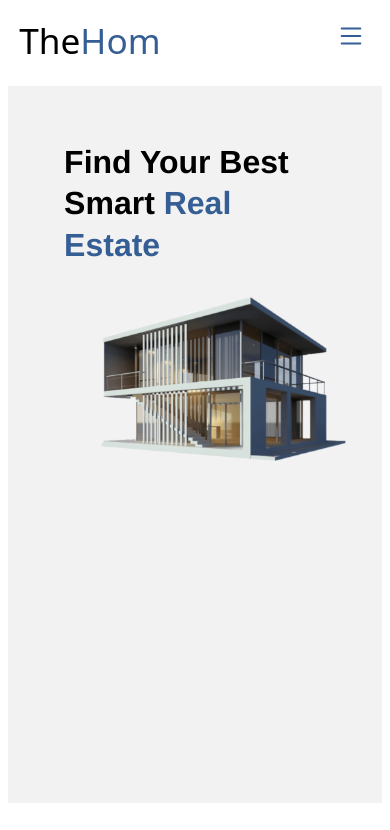
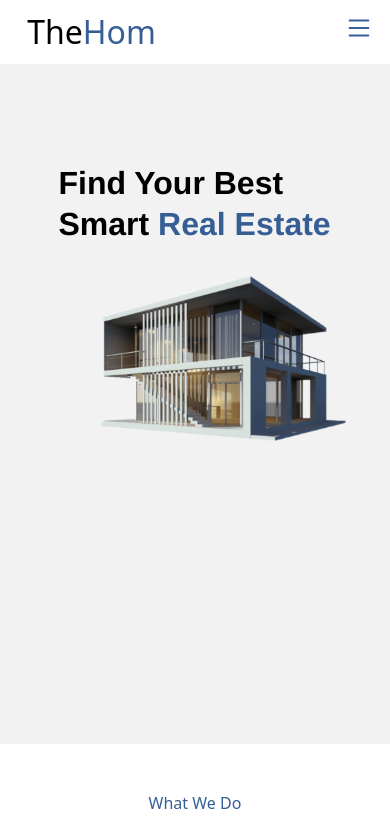
Before and after one commit to Alaosegun/Real-Estate, a plain HTML site: page index.html in a window 390 px wide. Shown: the top 830 px of the page. Drawn offline with Linux system fonts and the light colour scheme.

Commit message:
mobile fixed

```diff
--- a/style.css
+++ b/style.css
@@ -3,13 +3,13 @@ html, body{
     overflow-x: hidden;
 }
 body{
-
+    margin: 0;
     font-family: system-ui, -apple-system, BlinkMacSystemFont, 'Segoe UI', Roboto, Oxygen, Ubuntu, Cantarell, 'Open Sans', 'Helvetica Neue', sans-serif;
 }
 
 
 label{
-    font-size: 2.2rem;
+    font-size: 2rem;
     position: relative;
    line-height: 4rem;
    padding-left: 0.7rem;
@@ -38,16 +38,20 @@ label span{
 
 }
 nav{
-    background-color: white;
-    height: 3rem;
+
+    /* height: 0px; */
     width: 100%;
     display: flex;
     gap: 20rem;
+    position: relative;
+    z-index: 1;
+    /* bottom: 36.5rem; */
 
 }
 nav label{
     position: relative;
     left: 7rem;
+    /* top: 0.5rem; */
 }
 
 nav ul{
@@ -127,9 +131,8 @@ header div img{
 
 }
  .headinfo {
-    /* position: relative; */
-    /* top: 9rem; */
-
+   position: relative;
+   top: 5rem;
 
 
 
@@ -580,7 +583,7 @@ footer svg:hover{
     }
     nav label{
         position: relative;
-        left: 0;
+        left: 1rem;
     }
 
 }
@@ -590,8 +593,11 @@ footer svg:hover{
         color: rgb(53, 94, 149);
     }
     nav{
+        background: white;
+        height: 4rem;
+        position: fixed;
 
-        background: white;
+
 
     }
     .sign-btn{
@@ -602,7 +608,7 @@ footer svg:hover{
         width: 90%;
         height: 100vh;
         background: rgb(9, 48, 97);
-        top: 80px;
+        top: 3.6rem;
         left: 100%;
         text-align: center;
         transition: all .5s;
```
